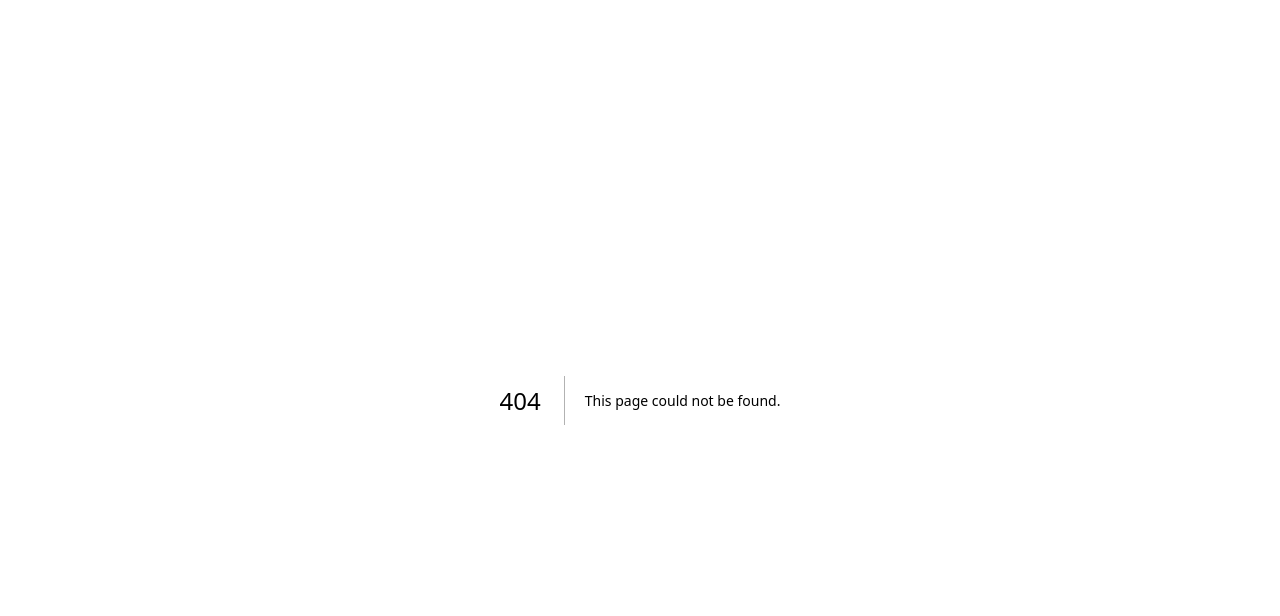
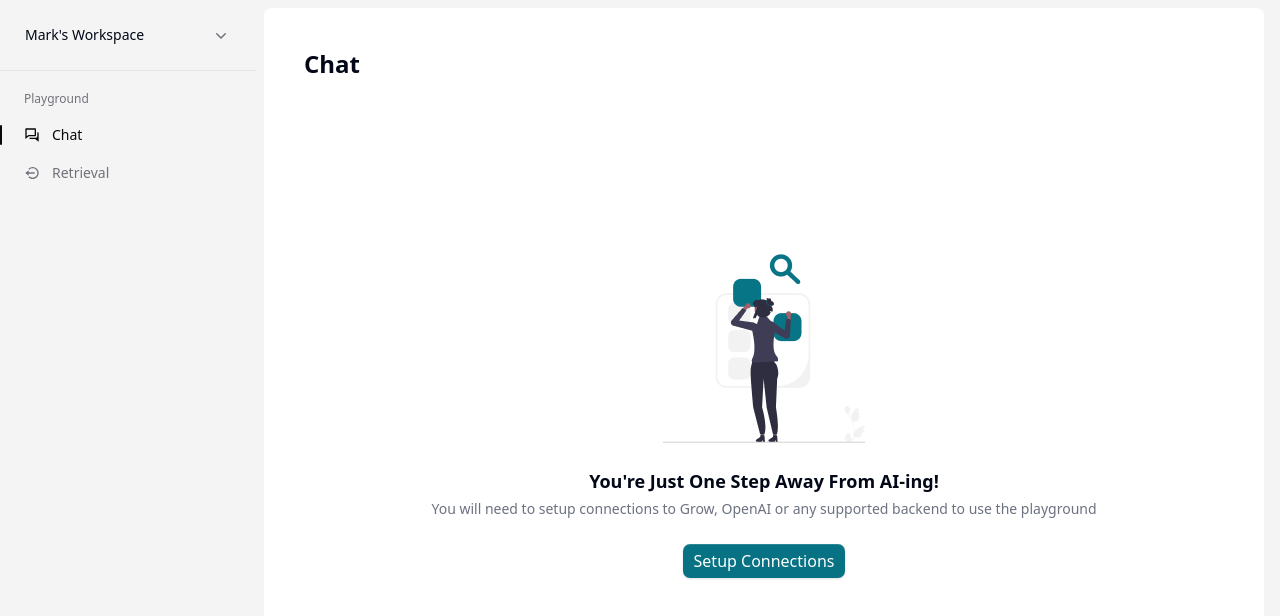
Before and after one commit to YourTechBud/inferix-ui, a Next.js app: page /chat in a window 1280 px wide. Before the commit this address had no page. Shown: the top 616 px of the page. Built offline with nearby package versions, Linux system fonts and the light colour scheme.

Commit message:
Fixed the sidebar and layout otherwise I wouldn't be able to sleep.
Signed-off-by: Noorain Panjwani <noorain.panjwani@gmail.com>

```diff
--- a/package.json
+++ b/package.json
@@ -19,6 +19,7 @@
     "next": "14.2.5",
     "react": "^18",
     "react-dom": "^18",
+    "react-icons": "^5.3.0",
     "tailwind-merge": "^2.4.0"
   },
   "devDependencies": {
--- a/src/app/(home)/playground/page.tsx
+++ b/src/app/(home)/chat/page.tsx
@@ -2,10 +2,11 @@ import Image from 'next/image';
 
 import { Button } from '@/ui/components/button';
 import { Heading, SecondaryText, Subheading } from '@/ui/components/heading';
+import PagePanel from '@/ui/components/page-panel';
 
 export default function Playground() {
   return (
-    <div className="flex h-full flex-col">
+    <PagePanel className="flex h-full flex-col">
       <Heading text="Chat" />
       <div className="flex flex-grow flex-col items-center justify-center gap-4 sm:gap-6">
         <Image
@@ -15,12 +16,12 @@ export default function Playground() {
           height={190}
           className="max-h-[30vh] w-24 object-contain sm:w-32 md:w-auto"
         />
-        <div className="flex flex-col items-center gap-2.5 text-center">
+        <div className="flex flex-col items-center gap-1 text-center">
           <Subheading text="You're Just One Step Away From AI-ing!" />
           <SecondaryText text="You will need to setup connections to Grow, OpenAI or any supported backend to use the playground" />
         </div>
         <Button>Setup Connections</Button>
       </div>
-    </div>
+    </PagePanel>
   );
 }
--- a/src/app/(home)/layout.tsx
+++ b/src/app/(home)/layout.tsx
@@ -1,20 +1,27 @@
 'use client';
+
 import {
   ChevronDownIcon,
   PlusIcon,
   TrashIcon,
 } from '@heroicons/react/20/solid';
+import { usePathname } from 'next/navigation';
 import { useState } from 'react';
+import { BiConversation, BiLogOutCircle } from 'react-icons/bi';
 
+import { cn } from '@/lib/utils';
 import { Button } from '@/ui/components/button';
 import { Divider } from '@/ui/components/divider';
 import { Input } from '@/ui/components/input';
-import { Navbar, NavbarItem } from '@/ui/components/navbar';
+import { Navbar } from '@/ui/components/navbar';
 import { Popover, PopoverButton, PopoverPanel } from '@/ui/components/popover';
 import {
   Sidebar,
   SidebarBody,
   SidebarHeader,
+  SidebarHeading,
+  SidebarItem,
+  SidebarLabel,
   SidebarSection,
 } from '@/ui/components/sidebar';
 import { SidebarLayout } from '@/ui/components/sidebar-layout';
@@ -23,10 +30,6 @@ import { addWorkspace, deleteWorkspace } from '@/ui/widgets/navigation/helpers';
 interface HomeLayoutProps {
   children: React.ReactNode;
 }
-const navItems = [
-  { label: 'Playground', url: '/playground' },
-  { label: 'API Keys', url: '/api-keys' },
-];
 
 export default function HomeLayout({ children }: HomeLayoutProps) {
   const popoverTextStyles =
@@ -37,6 +40,9 @@ export default function HomeLayout({ children }: HomeLayoutProps) {
   const [workspace, setWorkspace] = useState('');
   const [workspaceList, setWorkspaceList] = useState<string[]>([]);
 
+  const pathname = usePathname();
+
+  const playgroundItems = [{ icon: BiConversation, label: 'Chat', href: '/chat' }, { icon: BiLogOutCircle, label: 'Retrieval', href: '/retrieval' }];
   return (
     <SidebarLayout
       navbar={<Navbar></Navbar>}
@@ -44,7 +50,7 @@ export default function HomeLayout({ children }: HomeLayoutProps) {
         <Sidebar>
           <SidebarHeader>
             <Popover>
-              <PopoverButton className="flex w-[14rem] flex-row items-center justify-between rounded-lg p-2 font-sans text-sm font-medium hover:bg-primary-hover">
+              <PopoverButton className="hover:bg-primary-hover flex w-[14rem] flex-row items-center justify-between rounded-lg p-2 font-sans text-sm font-medium">
                 Mark&apos;s Workspace
                 <ChevronDownIcon className={popoverIconStyles} />
               </PopoverButton>
@@ -96,21 +102,24 @@ export default function HomeLayout({ children }: HomeLayoutProps) {
           </SidebarHeader>
           <SidebarBody>
             <SidebarSection>
-              {navItems.map(({ label, url }) => (
-                <NavbarItem key={label} href={url}>
-                  {label}
-                </NavbarItem>
+              <SidebarHeading>Playground</SidebarHeading>
+              {playgroundItems.map((item, index) => (
+                <SidebarItem
+                  key={index}
+                  href={item.href}
+                  current={pathname === item.href}
+                >
+                  <item.icon className={cn('h-4 w-4', pathname === item.href ? '' : 'text-zinc-500')}/>
+                  <SidebarLabel className={pathname === item.href ? '' : 'text-zinc-500'}>{item.label}</SidebarLabel>
+                </SidebarItem>
               ))}
             </SidebarSection>
           </SidebarBody>
         </Sidebar>
       }
     >
-      <div className="flex h-[calc(100vh-64px)] w-full flex-col items-center justify-center overflow-hidden bg-background p-2 font-sans antialiased sm:min-h-screen">
-        {/* panel div */}
-        <div className="flex h-full w-full flex-grow flex-col overflow-hidden rounded-lg bg-white p-4 sm:p-6 md:p-10">
-          {children}
-        </div>
+      <div className="flex h-[calc(100vh-64px)] w-full flex-col items-center justify-center overflow-hidden bg-background font-sans antialiased sm:min-h-screen lg:p-2">
+        {children}
       </div>
     </SidebarLayout>
   );
--- a/src/ui/components/button.tsx
+++ b/src/ui/components/button.tsx
@@ -236,7 +236,7 @@ export const Button = React.forwardRef(function Button(
   ) : (
     <Headless.Button
       {...props}
-      className={clsx(classes, 'cursor-default')}
+      className={clsx(classes, 'cursor-pointer')}
       ref={ref}
     >
       <TouchTarget>{children}</TouchTarget>
--- a/src/ui/components/heading.tsx
+++ b/src/ui/components/heading.tsx
@@ -6,9 +6,7 @@ interface HeadingProps {
 }
 
 export const Heading = ({ text, className }: HeadingProps) => (
-  <h1 className={cn('text-lg font-bold sm:text-xl md:text-2xl', className)}>
-    {text}
-  </h1>
+  <h1 className={cn('text-2xl font-bold', className)}>{text}</h1>
 );
 
 interface SubheadingProps {
@@ -17,11 +15,7 @@ interface SubheadingProps {
 }
 
 export const Subheading = ({ text, className }: SubheadingProps) => (
-  <h2
-    className={cn('text-sm font-semibold sm:text-base md:text-lg', className)}
-  >
-    {text}
-  </h2>
+  <h2 className={cn('text-lg font-semibold', className)}>{text}</h2>
 );
 
 interface SecondaryTextProps {
@@ -30,5 +24,5 @@ interface SecondaryTextProps {
 }
 
 export const SecondaryText = ({ text, className }: SecondaryTextProps) => (
-  <p className={cn('text-sm text-gray-500 sm:text-base', className)}>{text}</p>
+  <p className={cn('text-sm text-gray-500', className)}>{text}</p>
 );
--- a/src/ui/components/page-panel.tsx
+++ b/src/ui/components/page-panel.tsx
@@ -12,8 +12,9 @@ export default function PagePanel({
     <div
       {...props}
       className={clsx(
-        'pb-4 pl-10 pr-10 lg:my-3',
-        'lg:rounded-lg lg:bg-white lg:shadow-sm lg:ring-1 lg:ring-zinc-950/5 dark:lg:bg-zinc-900 dark:lg:ring-white/10',
+        'h-full w-full flex-grow flex-col',
+        'px-10 lg:py-10',
+        'bg-white lg:rounded-lg',
         className,
       )}
     >
--- a/src/ui/components/stacked-layout.tsx
+++ b/src/ui/components/stacked-layout.tsx
@@ -56,7 +56,7 @@ function MobileSidebar({
           <Headless.DialogPanel
             className={`fixed inset-y-0 ${position}-0 w-full max-w-72 p-2 transition`}
           >
-            <div className="flex h-full flex-col rounded-lg bg-primary shadow-sm ring-1 ring-zinc-950/5 dark:bg-zinc-900 dark:ring-white/10">
+            <div className="bg-primary flex h-full flex-col rounded-lg shadow-sm ring-1 ring-zinc-950/5 dark:bg-zinc-900 dark:ring-white/10">
               <div className="-mb-3 px-4 pt-3">
                 <Headless.CloseButton
                   as={NavbarItem}
@@ -85,7 +85,7 @@ export function StackedLayout({
   const [showSidebar, setShowSidebar] = useState(false);
 
   return (
-    <div className="relative isolate flex min-h-screen w-full flex-col bg-primary dark:bg-zinc-900 lg:bg-primary dark:lg:bg-zinc-950">
+    <div className="bg-primary lg:bg-primary relative isolate flex min-h-screen w-full flex-col dark:bg-zinc-900 dark:lg:bg-zinc-950">
       {/* Sidebar on mobile */}
       <MobileSidebar open={showSidebar} close={() => setShowSidebar(false)}>
         {sidebar}
```
Also changed, not shown: 1 other file (tests, documents, lock files or other folders).
